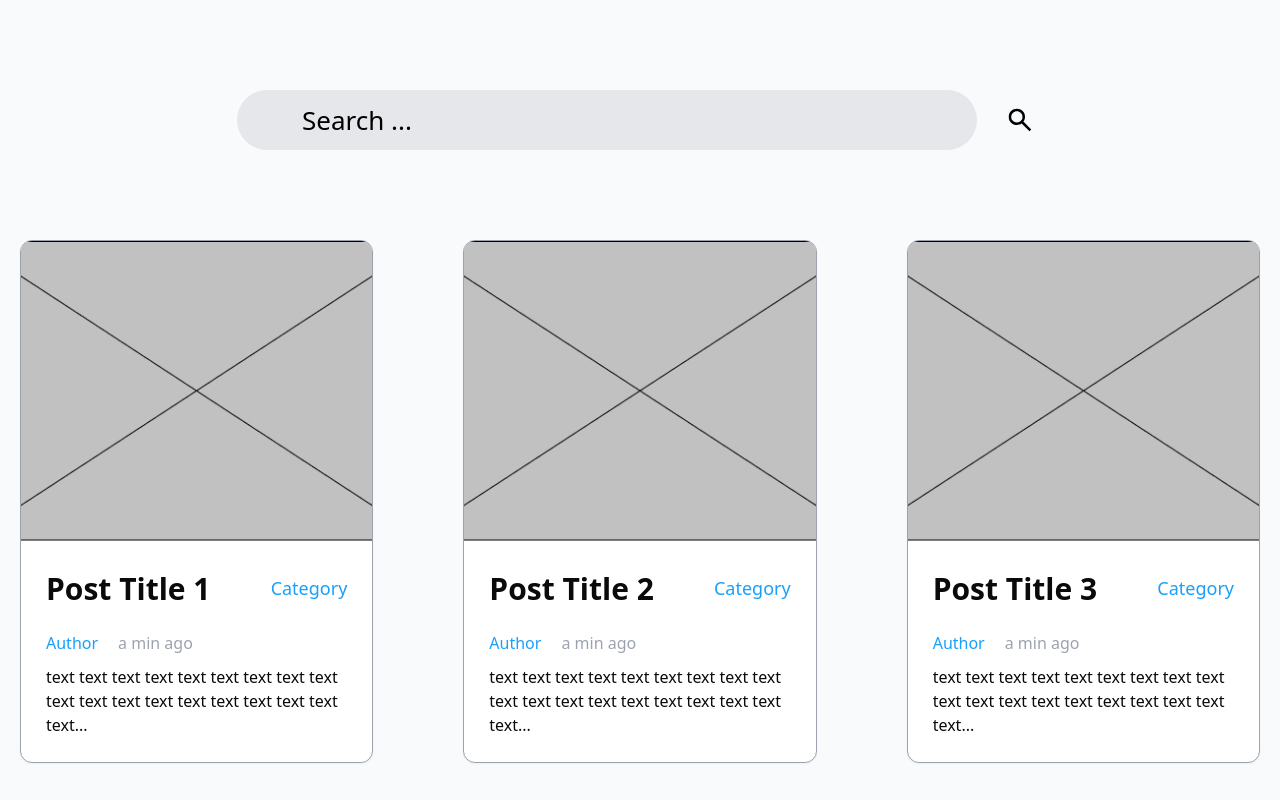
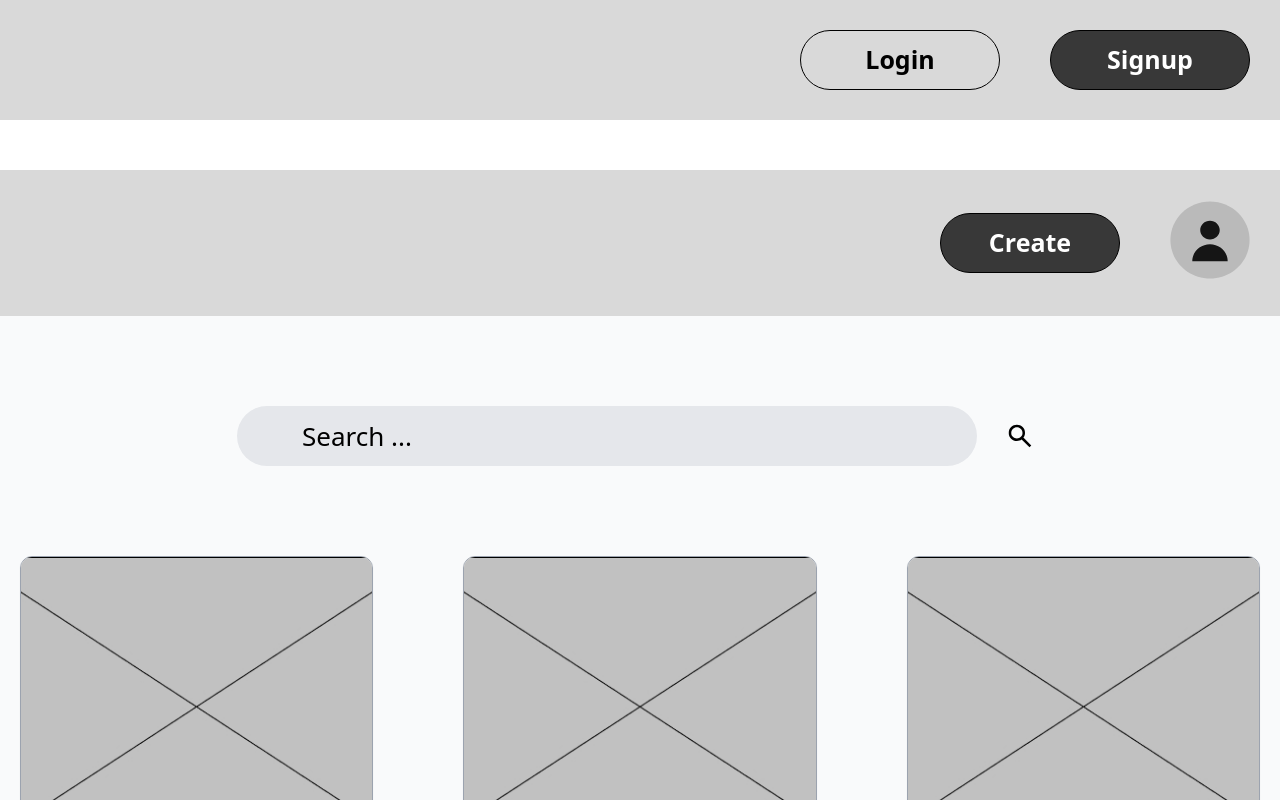
Before and after one commit to if-document/teamdev_21_1, a Next.js app: page / in a window 1280 px wide. Shown: the top 800 px of the page. Built offline with nearby package versions, Linux system fonts and the light colour scheme.

Commit message:
ヘッダーコンポーネントの実装

```diff
--- a/src/app/layout.tsx
+++ b/src/app/layout.tsx
@@ -1,5 +1,6 @@
 import type { Metadata } from "next";
 import { Geist, Geist_Mono } from "next/font/google";
+import Header from "@/components/header/Header";
 import "./globals.css";
 
 const geistSans = Geist({
@@ -24,6 +25,7 @@ export default function RootLayout({
 }>) {
   return (
     <html lang="en">
+      <Header />
       <body className={`${geistSans.variable} ${geistMono.variable}`}>
         {children}
       </body>
--- /dev/null
+++ b/src/components/header/Header.tsx
@@ -0,0 +1,71 @@
+"use client";
+
+import { useState } from "react";
+import Image from "next/image";
+import Link from "next/link";
+
+export default function Header() {
+  const [isOpen, setIsOpen] = useState(false);
+
+  return (
+    <>
+      <header className="bg-[#D9D9D9]">
+        {/* 未認証 */}
+        <div className="max-w-[2055px] mx-auto py-[30px] px-[30px]">
+          <div className="flex justify-end items-center gap-x-[50px]">
+            <Link
+              className="flex justify-center items-center flex-col text-[25px] font-bold text-black border border-black w-[200px] rounded-full h-[60px] hover:opacity-70 transition duration-200 ease-in-out"
+              href="/login"
+            >
+              Login
+            </Link>
+            <Link
+              className="flex justify-center items-center flex-col text-[25px] font-bold text-white border border-black w-[200px] rounded-full h-[60px] bg-[#383838] hover:opacity-70 transition duration-200 ease-in-out"
+              href="/signup"
+            >
+              Signup
+            </Link>
+          </div>
+        </div>
+      </header>
+      <header className="bg-[#D9D9D9] mt-[50px]">
+        {/* 認証済 */}
+        <div className="max-w-[2055px] mx-auto py-[30px] px-[30px]">
+          <div className="flex justify-end items-center gap-x-[50px]">
+            <Link
+              className="flex justify-center items-center flex-col text-[25px] font-bold text-white border border-black w-[180px] rounded-full h-[60px] bg-[#383838] hover:opacity-70 transition duration-200 ease-in-out"
+              href="/article/create"
+            >
+              Create
+            </Link>
+            <div className="relative">
+              <button
+                onClick={() => setIsOpen(!isOpen)}
+                className="w-[80px] h-[80px] rounded-full hover:opacity-70 transition duration-200 ease-in-out"
+              >
+                <Image
+                  src="/images/defaultAuthorIcon.svg"
+                  alt="Author"
+                  width={80}
+                  height={80}
+                />
+              </button>
+
+              {/* ドロップダウン */}
+              {isOpen && (
+                <div className="absolute right-[-30px] mt-[30px] bg-[#B3B3B3] rounded-[20px] px-[25px] py-[25px] shadow-lg">
+                  <p className="text-[26px] font-semibold text-center">
+                    User name
+                  </p>
+                  <button className="bg-[#FF31318F] text-black font-bold rounded-full w-[200px] h-[50px] text-[26px] font-semibold mt-[15px]">
+                    Logout
+                  </button>
+                </div>
+              )}
+            </div>
+          </div>
+        </div>
+      </header>
+    </>
+  );
+}
```
